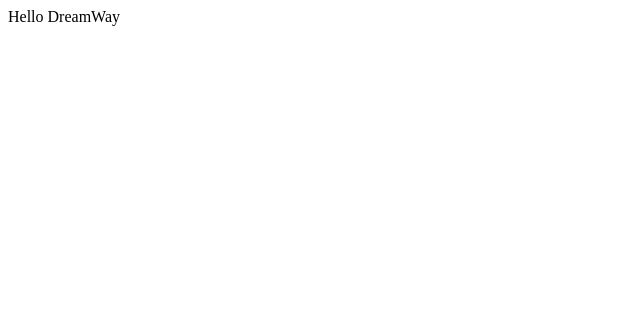
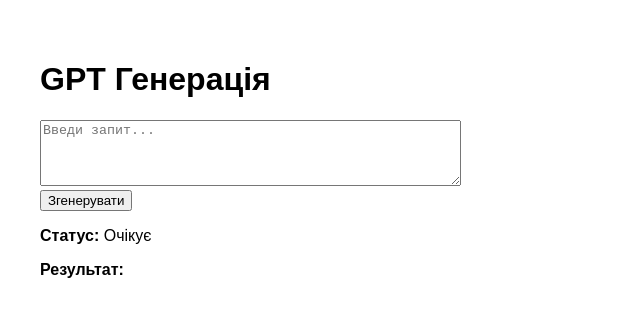
Before and after one commit to DreamWayAI/DreamWay_Admin, a React (Vite) app: page / in a window 1280 px wide. Shown: the top 316 px of the page, without its empty margins (0-640 px from the left). Built offline with nearby package versions, Linux system fonts and the light colour scheme.

Commit message:
Перезалил файлы

```diff
--- a/index.html
+++ b/index.html
@@ -1 +1,13 @@
-<!DOCTYPE html><html><head><title>DreamWay</title></head><body><div id='app'></div></body></html>
+
+<!DOCTYPE html>
+<html lang="uk">
+<head>
+  <meta charset="UTF-8">
+  <meta name="viewport" content="width=device-width, initial-scale=1.0">
+  <title>DreamWay Admin</title>
+</head>
+<body>
+  <div id="root"></div>
+  <script type="module" src="/src/main.jsx"></script>
+</body>
+</html>
--- /dev/null
+++ b/src/App.jsx
@@ -0,0 +1,40 @@
+
+import React, { useState } from 'react';
+
+function App() {
+  const [prompt, setPrompt] = useState('');
+  const [response, setResponse] = useState('');
+  const [status, setStatus] = useState('Очікує');
+
+  const generate = async () => {
+    setStatus('Генерується...');
+    const res = await fetch('/api/gpt', {
+      method: 'POST',
+      headers: { 'Content-Type': 'application/json' },
+      body: JSON.stringify({ prompt }),
+    });
+    const data = await res.json();
+    setResponse(data.text);
+    setStatus('Готово');
+  };
+
+  return (
+    <div style={{ padding: '2rem', fontFamily: 'sans-serif' }}>
+      <h1>GPT Генерація</h1>
+      <textarea
+        rows="4"
+        cols="50"
+        placeholder="Введи запит..."
+        value={prompt}
+        onChange={(e) => setPrompt(e.target.value)}
+      />
+      <br />
+      <button onClick={generate}>Згенерувати</button>
+      <p><strong>Статус:</strong> {status}</p>
+      <p><strong>Результат:</strong></p>
+      <pre>{response}</pre>
+    </div>
+  );
+}
+
+export default App;
--- a/src/main.jsx
+++ b/src/main.jsx
@@ -1,4 +1,10 @@
+
 import React from 'react';
 import ReactDOM from 'react-dom/client';
+import App from './App.jsx';
 
-ReactDOM.createRoot(document.getElementById('app')).render(<div>Hello DreamWay</div>);
+ReactDOM.createRoot(document.getElementById('root')).render(
+  <React.StrictMode>
+    <App />
+  </React.StrictMode>
+);
--- /dev/null
+++ b/vite.config.js
@@ -0,0 +1,7 @@
+
+import { defineConfig } from 'vite';
+import react from '@vitejs/plugin-react';
+
+export default defineConfig({
+  plugins: [react()]
+});
```
Also changed, not shown: api/gpt.js (added, +20 -0 lines), package.json (+6 -4 lines), 1 other file (tests, documents, lock files or other folders).
